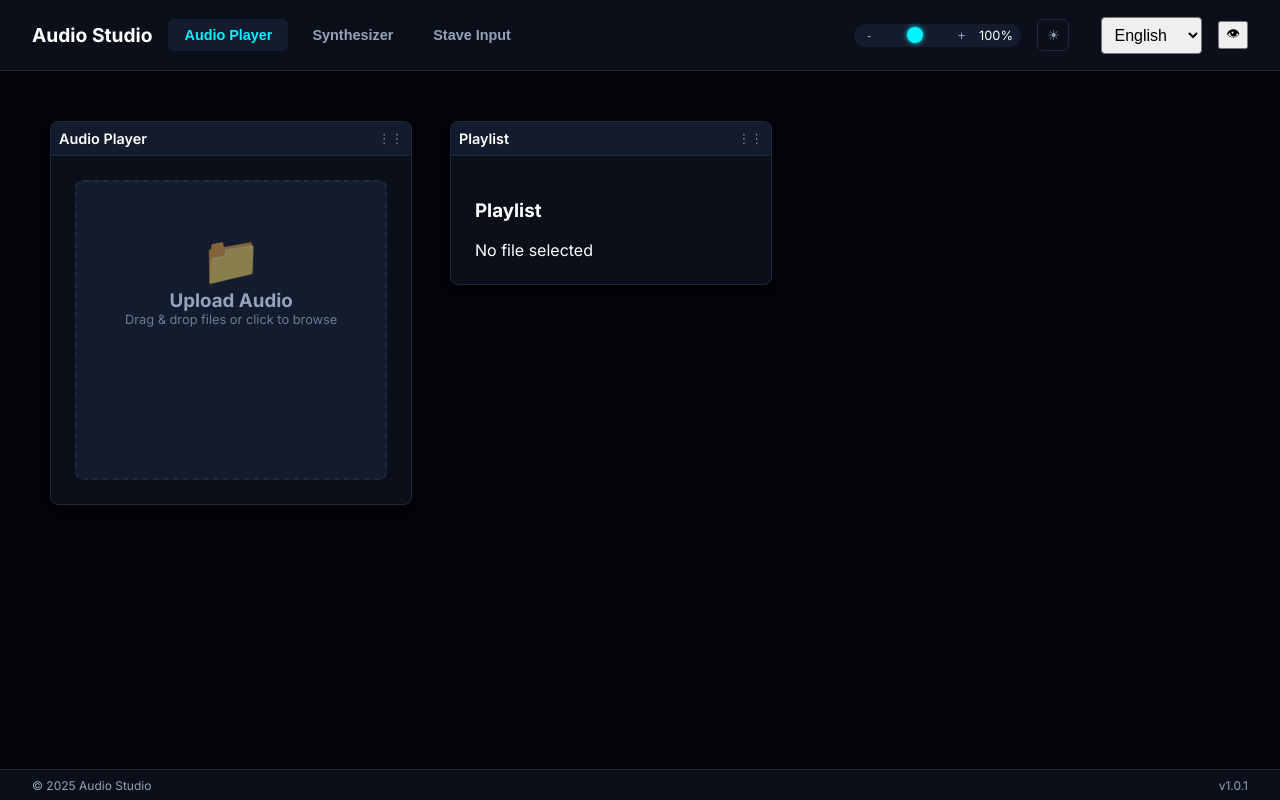
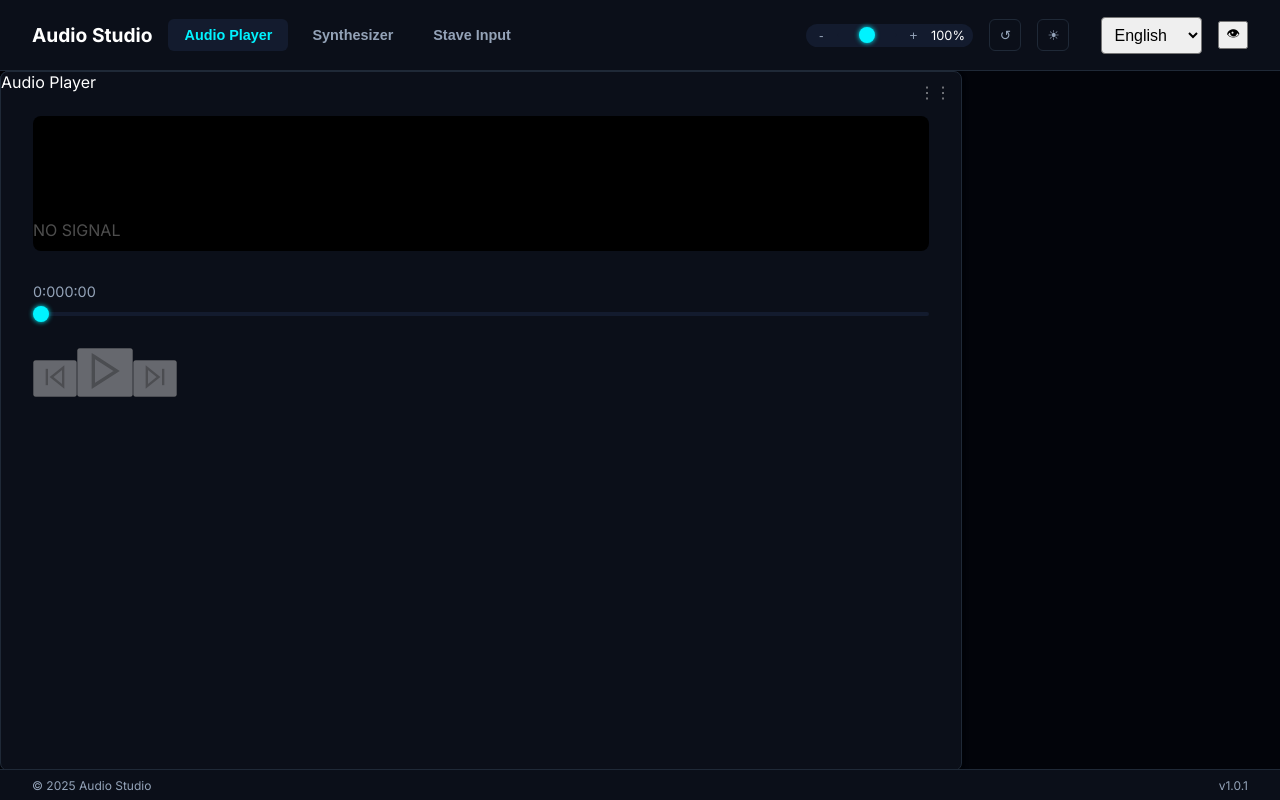
Before and after one commit to Luckysreee/MyAudioPlayer, a React (Vite) app: page / in a window 1280 px wide. Built offline with nearby package versions, Linux system fonts and the light colour scheme; the HTML template or start-up script is replaced by a standard one.

Commit message:
Fixing Bugs

```diff
--- a/src/App.jsx
+++ b/src/App.jsx
@@ -19,6 +19,7 @@ function App() {
     const [theme, setTheme] = useState('dark'); // 'dark' or 'light'
     const [mode, setMode] = useState('player');
     const [zoomLevel, setZoomLevel] = useState(100);
+    const [resetKey, setResetKey] = useState(0);
 
     const t = translations[language];
 
@@ -101,6 +102,22 @@ function App() {
 
                     <button
                         className="btn-secondary"
+                        onClick={() => {
+                            // Force Remount to reset positions? Or use a context?
+                            // Simplest way: Trigger a key change on the content wrapper.
+                            setMode(m => m); // Re-set mode might not work if React diffs key.
+                            // We'll add a 'layoutKey' state.
+                            window.location.reload(); // BRUTE FORCE? No.
+                            // Ideal: Pass a key to AudioPlayer that increments.
+                            setResetKey(k => k + 1);
+                        }}
+                        title="Reset Layout"
+                        style={{ width: '32px', height: '32px', display: 'flex', alignItems: 'center', justifyContent: 'center', padding: 0 }}
+                    >
+                        ↺
+                    </button>
+                    <button
+                        className="btn-secondary"
                         onClick={() => setTheme(theme === 'dark' ? 'light' : 'dark')}
                         title={theme === 'dark' ? 'Switch to Light Mode' : 'Switch to Dark Mode'}
                         style={{ width: '32px', height: '32px', display: 'flex', alignItems: 'center', justifyContent: 'center', padding: 0 }}
@@ -135,6 +152,7 @@ function App() {
                     fontSize: `${zoomLevel}%`
                 }}>
                     <AudioPlayer
+                        key={resetKey}
                         mode={mode}
                         setMode={setMode}
                         currentFile={currentFileIndex !== -1 ? files[currentFileIndex] : null}
--- a/src/components/AudioPlayer.jsx
+++ b/src/components/AudioPlayer.jsx
@@ -190,43 +190,57 @@ const AudioPlayer = ({
 
     // RENDER w/ DRAGGABLE CARDS
 
-    // PLAYER MODE
+    // PLAYER MODE (3 Cards: Upload, Playlist, Controls)
     const renderPlayerMode = () => (
         <>
-            <DraggableCard title={translations.player} initialPos={{ x: 50, y: 50 }} className="left-panel">
-                <div {...dragHandlers}>
-                    {!currentFile ? (
-                        <div
-                            className="upload-zone flex-center column gap-md"
-                            style={{ minHeight: '200px' }}
-                            onClick={onUploadClick}
+            {/* 1. Upload Card (Top-Left: 25% W, 40% H) */}
+            <DraggableCard
+                title={translations.upload}
+                initialPos={{ x: '0%', y: '0%' }}
+                initialSize={{ width: '25%', height: '40%' }}
+                className="upload-card"
             >
-                            <div style={{ fontSize: '3rem', opacity: 0.5 }}>📁</div>
-                            <div>
-                                <h3 style={{ margin: 0 }}>{translations.upload || "Upload Audio"}</h3>
-                                <p style={{ margin: 0, fontSize: '0.8rem', opacity: 0.7 }}>Drag & drop files or click to browse</p>
+                <div {...dragHandlers} style={{ height: '100%', display: 'flex', flexDirection: 'column', alignItems: 'center', justifyContent: 'center', cursor: 'pointer' }} onClick={onUploadClick}>
+                    <div className="upload-icon-large" style={{ marginBottom: '1rem' }}>
+                        {/* SVG Upload Icon */}
+                        <svg width="64" height="64" viewBox="0 0 24 24" fill="none" stroke="var(--primary)" strokeWidth="1.5"><path d="M21 15v4a2 2 0 0 1-2 2H5a2 2 0 0 1-2-2v-4" /><polyline points="17 8 12 3 7 8" /><line x1="12" y1="3" x2="12" y2="15" /></svg>
                     </div>
+                    <span style={{ color: 'var(--primary)', fontWeight: 'bold' }}>{translations.selectFiles || "Select Files"}</span>
                 </div>
-                    ) : (
-                        <>
-                            <div className="visualizer-container mb-4">
+            </DraggableCard>
+
+            {/* 2. Playlist Card (Bottom-Left: 25% W, 60% H) */}
+            <DraggableCard
+                title={translations.playlist}
+                initialPos={{ x: '0%', y: '40%' }}
+                initialSize={{ width: '25%', height: '60%' }}
+                className="playlist-card"
+            >
+                <Playlist
+                    files={files}
+                    currentFileIndex={currentFileIndex}
+                    onPlay={playFile}
+                    onReorder={() => { }}
+                    onDelete={handleDelete}
+                    onClearAll={handleClearAll}
+                    translations={translations}
+                />
+            </DraggableCard>
+
+            {/* 3. Controls Card (Right: 75% W, 100% H) */}
+            <DraggableCard
+                title={currentFile ? currentFile.name : translations.player}
+                initialPos={{ x: '25%', y: '0%' }}
+                initialSize={{ width: '75%', height: '100%' }}
+                className="controls-card"
+            >
+                <div className="visualizer-container" style={{ flex: 1, minHeight: '50%', background: '#000', borderRadius: '8px', overflow: 'hidden', position: 'relative' }}>
                     <Visualizer analyser={analyserNode} isPlaying={isPlaying} />
+                    {!currentFile && <div className="absolute-center" style={{ opacity: 0.3 }}>NO SIGNAL</div>}
                 </div>
 
-                            <h2 style={{ fontSize: '1.2em', marginBottom: '1rem', whiteSpace: 'nowrap', overflow: 'hidden', textOverflow: 'ellipsis' }}>
-                                {currentFile.name}
-                            </h2>
-
-                            <audio
-                                ref={audioRef}
-                                onTimeUpdate={() => audioRef.current && setCurrentTime(audioRef.current.currentTime)}
-                                onLoadedMetadata={() => audioRef.current && setDuration(audioRef.current.duration)}
-                                onEnded={onEnded}
-                                crossOrigin="anonymous"
-                            />
-
-                            <div style={{ marginTop: 'auto' }}>
-                                <div className="flex-between" style={{ fontSize: '0.8em', color: 'var(--text-muted)' }}>
+                <div className="controls-area" style={{ paddingTop: '2rem' }}>
+                    <div className="flex-between mb-2" style={{ color: 'var(--text-muted)', fontSize: '0.9rem' }}>
                         <span>{formatTime(currentTime)}</span>
                         <span>{formatTime(duration)}</span>
                     </div>
@@ -239,48 +253,45 @@ const AudioPlayer = ({
                             const time = Number(e.target.value);
                             if (audioRef.current) { audioRef.current.currentTime = time; setCurrentTime(time); }
                         }}
-                                    className="no-drag"
+                        className="no-drag custom-slider"
+                        style={{ width: '100%', marginBottom: '2rem' }}
                     />
 
-                                <div className="flex-center gap-md mt-4">
-                                    <button onClick={onPrev} disabled={!currentFile} className="btn-secondary">⏮</button>
-                                    <button onClick={togglePlay} disabled={!currentFile} className="btn-primary">
-                                        {isPlaying ? '⏸' : '▶'}
+                    <div className="flex-center gap-xl">
+                        <button onClick={onPrev} disabled={!currentFile} className="btn-icon">
+                            <svg width="28" height="28" viewBox="0 0 24 24" fill="none" stroke="currentColor" strokeWidth="2"><polygon points="19 20 9 12 19 4 19 20"></polygon><line x1="5" y1="19" x2="5" y2="5"></line></svg>
                         </button>
-                                    <button onClick={onNext} disabled={!currentFile} className="btn-secondary">⏭</button>
-                                </div>
-                                <div style={{ textAlign: 'center', marginTop: '1rem', display: 'flex', justifyContent: 'center', gap: '1rem' }}>
-                                    <button onClick={onUploadClick} className="btn-secondary" style={{ color: 'var(--primary)', borderColor: 'var(--primary)' }}>
-                                        📁 {translations.upload || "Add More"}
+                        <button onClick={togglePlay} disabled={!currentFile} className="btn-icon-large">
+                            {isPlaying ? (
+                                <svg width="40" height="40" viewBox="0 0 24 24" fill="none" stroke="currentColor" strokeWidth="2"><rect x="6" y="4" width="4" height="16"></rect><rect x="14" y="4" width="4" height="16"></rect></svg>
+                            ) : (
+                                <svg width="40" height="40" viewBox="0 0 24 24" fill="none" stroke="currentColor" strokeWidth="2"><polygon points="5 3 19 12 5 21 5 3"></polygon></svg>
+                            )}
                         </button>
-                                    <button onClick={handleStop} disabled={!currentFile} className="btn-secondary" style={{ color: 'var(--danger)', borderColor: 'var(--danger)' }}>
-                                        ⏹ {translations.reset || "Reset"}
+                        <button onClick={onNext} disabled={!currentFile} className="btn-icon">
+                            <svg width="28" height="28" viewBox="0 0 24 24" fill="none" stroke="currentColor" strokeWidth="2"><polygon points="5 4 15 12 5 20 5 4"></polygon><line x1="19" y1="5" x2="19" y2="19"></line></svg>
                         </button>
                     </div>
                 </div>
-                        </>
-                    )}
-                </div>
-            </DraggableCard>
-
-            <DraggableCard title={translations.playlist} initialPos={{ x: 450, y: 50 }} className="right-panel">
-                <Playlist
-                    files={files}
-                    currentFileIndex={currentFileIndex}
-                    onPlay={playFile}
-                    onReorder={() => { }}
-                    onDelete={handleDelete}
-                    onClearAll={handleClearAll}
-                    translations={translations}
+                <audio
+                    ref={audioRef}
+                    onTimeUpdate={() => audioRef.current && setCurrentTime(audioRef.current.currentTime)}
+                    onLoadedMetadata={() => audioRef.current && setDuration(audioRef.current.duration)}
+                    onEnded={onEnded}
+                    crossOrigin="anonymous"
                 />
             </DraggableCard>
         </>
     );
 
-    // SYNTH MODE
+    // SYNTH MODE (2 Cards Snug: Controls Left 30%, Visualizer Right 70%)
     const renderSynthMode = () => (
         <>
-            <DraggableCard title={translations.synthesizer} initialPos={{ x: 50, y: 50 }} className="left-panel">
+            <DraggableCard
+                title={translations.synthesizer}
+                initialPos={{ x: '0%', y: '0%' }}
+                initialSize={{ width: '30%', height: '100%' }} // Full height sidebar
+            >
                 <div className="no-drag">
                     <SynthControls
                         frequency={frequency}
@@ -296,25 +307,72 @@ const AudioPlayer = ({
                     />
                 </div>
             </DraggableCard>
-            <DraggableCard title="Visualizer" initialPos={{ x: 450, y: 50 }} className="right-panel">
-                <div className="flex-center" style={{ background: '#000', borderRadius: '4px', overflow: 'hidden' }}>
+            <DraggableCard
+                title="Visualizer"
+                initialPos={{ x: '30%', y: '0%' }}
+                initialSize={{ width: '70%', height: '100%' }} // Fill Rest
+            >
+                <div className="flex-center" style={{ width: '100%', height: '100%', background: '#000', borderRadius: '4px', overflow: 'hidden' }}>
                     <Visualizer analyser={analyserNode} isPlaying={isSynthPlaying} />
                 </div>
             </DraggableCard>
         </>
     );
 
-    // STAVE MODE
+    // STAVE MODE (3 Cards Snug)
     const renderStaveMode = () => (
         <>
-            <DraggableCard title={translations.staveInput} initialPos={{ x: 100, y: 50 }} className="wide-card">
-                <div className="no-drag">
+            {/* 1. Controls (Top-Left: 30% W, 30% H) */}
+            <DraggableCard
+                title={translations.mode}
+                initialPos={{ x: '0%', y: '0%' }}
+                initialSize={{ width: '30%', height: '30%' }}
+            >
+                <div className="flex-center column gap-md h-100 no-drag">
+                    <button onClick={playStave} className="btn-primary" style={{ width: '100%' }}>
+                        {isStavePlaying ? "STOP" : "PLAY MELODY"}
+                    </button>
+                    <button onClick={() => setMelody([])} className="btn-secondary" style={{ width: '100%' }}>
+                        CLEAR ALL
+                    </button>
+                </div>
+            </DraggableCard>
+
+            {/* 2. Melody Table (Top-Right: 70% W, 30% H) */}
+            <DraggableCard
+                title={translations.melody}
+                initialPos={{ x: '30%', y: '0%' }}
+                initialSize={{ width: '70%', height: '30%' }}
+            >
+                <div className="melody-scroll no-drag" style={{ height: '100%', overflowY: 'auto' }}>
+                    {(!melody || melody.length === 0) ? <div className="text-muted flex-center h-100">No notes added</div> : (
+                        <div style={{ display: 'flex', gap: '0.5rem', flexWrap: 'wrap' }}>
+                            {melody.map((m, i) => (
+                                <div key={i} className="badge">
+                                    {m.note}{m.accidental}{m.octave} <span style={{ opacity: 0.5 }}>({m.duration}s)</span>
+                                </div>
+                            ))}
+                        </div>
+                    )}
+                </div>
+            </DraggableCard>
+
+            {/* 3. Input (Bottom: 100% W, 70% H) */}
+            <DraggableCard
+                title={translations.staveInput}
+                initialPos={{ x: '0%', y: '30%' }}
+                initialSize={{ width: '100%', height: '70%' }}
+            >
+                <div className="no-drag" style={{ height: '100%' }}>
                     <StaveInput
                         melody={melody}
                         setMelody={setMelody}
                         onPlay={playStave}
                         isPlaying={isStavePlaying}
                         translations={translations}
+                        embedded={true} // Prop to hide internal playback controls if we moved them out?
+                    // Actually I kept controls nicely in the StaveInput in previous step.
+                    // But here I made a separate Controls card. I should hide them in StaveInput or just ignore duplication.
                     />
                 </div>
             </DraggableCard>
--- a/src/components/DraggableCard.jsx
+++ b/src/components/DraggableCard.jsx
@@ -1,61 +1,83 @@
 import React, { useState, useRef, useEffect } from 'react';
 
-const DraggableCard = ({ children, initialPos = { x: 0, y: 0 }, title, className = '' }) => {
-    const [position, setPosition] = useState(initialPos);
+const DraggableCard = ({ children, title, initialPos, initialSize, className = '' }) => {
+    const [pos, setPos] = useState(initialPos || { x: 0, y: 0 });
+    const [isDragging, setIsDragging] = useState(false);
+    const [rel, setRel] = useState(null); // Relative position of cursor
     const cardRef = useRef(null);
-    const dragStartPos = useRef(null); // { x, y } relative to viewport
-    const cardStartPos = useRef(null); // { x, y } of card at start
 
-    const handlePointerDown = (e) => {
-        // Prevent dragging if interacting with inputs, sliders, or explicit 'no-drag' elements
-        if (['INPUT', 'BUTTON', 'SELECT', 'TEXTAREA', 'LABEL'].includes(e.target.tagName)) return;
-        if (e.target.closest('.no-drag')) return;
+    // Reset position if initialPos changes (e.g. Layout Reset)
+    useEffect(() => {
+        if (initialPos) setPos(initialPos);
+    }, [initialPos]);
 
-        e.currentTarget.setPointerCapture(e.pointerId);
-        dragStartPos.current = { x: e.clientX, y: e.clientY };
-        cardStartPos.current = { ...position };
-        e.currentTarget.classList.add('dragging');
+    const onMouseDown = (e) => {
+        // Prevent drag if clicking on controls
+        if (e.target.closest('.no-drag') || e.target.closest('input') || e.target.closest('button')) return;
+
+        if (e.button !== 0) return; // Only left click
+        setIsDragging(true);
+        const rect = cardRef.current.getBoundingClientRect();
+
+        // Calculate offset from top-left of card
+        setRel({
+            x: e.clientX - rect.left,
+            y: e.clientY - rect.top
+        });
+
+        e.stopPropagation();
+        e.preventDefault();
     };
 
-    const handlePointerMove = (e) => {
-        if (!dragStartPos.current) return;
+    const onMouseMove = (e) => {
+        if (!isDragging) return;
 
-        const dx = e.clientX - dragStartPos.current.x;
-        const dy = e.clientY - dragStartPos.current.y;
+        // Calculate new position relative to parent (.app-content)
+        // We need to account for the parent's offset?
+        // Actually, since position is fixed/absolute relative to closest positioned ancestor (.app-content)
+        // We just need (Mouse - Rel - ParentOffset).
+        // Simpler: Just use page coordinates if parent is full screen?
+        // Better: Calculate relative to window, then subtracting parent offset might be needed if parent isn't at 0,0.
+        // Assuming .app-content provides the context.
 
-        setPosition({
-            x: cardStartPos.current.x + dx,
-            y: cardStartPos.current.y + dy
-        });
+        // For simplicity in this "Free" mode, let's use fixed or absolute positioning.
+        // If parent is relative, 'top/left' works.
+
+        const parentRect = cardRef.current.parentElement.getBoundingClientRect();
+
+        const newX = e.clientX - parentRect.left - rel.x;
+        const newY = e.clientY - parentRect.top - rel.y;
+
+        setPos({ x: newX, y: newY });
     };
 
-    const handlePointerUp = (e) => {
-        dragStartPos.current = null;
-        cardStartPos.current = null;
-        e.currentTarget.releasePointerCapture(e.pointerId);
-        e.currentTarget.classList.remove('dragging');
+    const onMouseUp = () => {
+        setIsDragging(false);
+    };
+
+    // Styles
+    const style = {
+        position: 'absolute',
+        left: pos.x + 'px',
+        top: pos.y + 'px',
+        width: initialSize ? initialSize.width : 'auto',
+        height: initialSize ? initialSize.height : 'auto',
+        zIndex: isDragging ? 1000 : 10,
     };
 
     return (
         <div
             ref={cardRef}
-            className={`draggable-card ${className}`}
-            style={{
-                transform: `translate(${position.x}px, ${position.y}px)`,
-                position: 'absolute', // Floating window
-                touchAction: 'none', // Prevent scrolling on touch
-                zIndex: dragStartPos.current ? 100 : 10 // Bring to front on drag
-            }}
-            onPointerDown={handlePointerDown}
-            onPointerMove={handlePointerMove}
-            onPointerUp={handlePointerUp}
+            className={`draggable-card ${isDragging ? 'dragging' : ''} ${className}`}
+            style={style}
+            onMouseDown={onMouseDown}
+            onMouseMove={onMouseMove}
+            onMouseUp={onMouseUp}
+            onMouseLeave={onMouseUp}
         >
-            {/* Optional Header Handle */}
-            <div className="card-handle" style={{ padding: '0.5rem', borderBottom: '1px solid var(--border-subtle)', cursor: 'grab', background: 'var(--bg-element)', borderRadius: 'var(--radius-md) var(--radius-md) 0 0', display: 'flex', justifyContent: 'space-between', alignItems: 'center' }}>
-                <span style={{ fontWeight: 600, fontSize: '0.9rem', pointerEvents: 'none' }}>{title || 'Window'}</span>
-                <span style={{ fontSize: '0.8rem', opacity: 0.5 }}>⋮⋮</span>
-            </div>
-            <div className="card-content" style={{ padding: '1.5rem' }}>
+            {title && <div className="card-header">{title}</div>}
+            <div className="card-handle-grip" style={{ position: 'absolute', top: '10px', right: '10px', opacity: 0.5, cursor: 'grab' }}>⋮⋮</div>
+            <div className="card-content">
                 {children}
             </div>
         </div>
```
Also changed, not shown: src/components/Icons.jsx (added, +61 -0 lines). Lines whose indentation alone changed are shown as unchanged.
